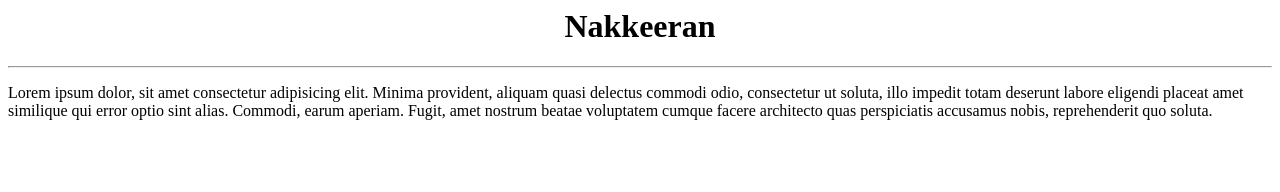
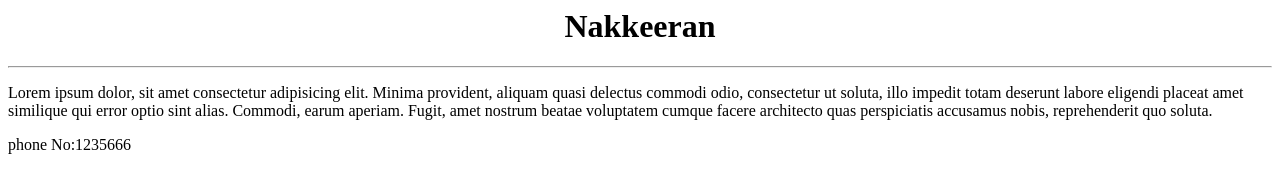
Before and after one commit to Kiranvvl/Team, a plain HTML site: page index.html in a window 1280 px wide. Drawn offline with Linux system fonts and the light colour scheme.

Commit message:
index.html file modified

```diff
--- a/index.html
+++ b/index.html
@@ -3,3 +3,5 @@
 </center>
 <hr/>
 <p>Lorem ipsum dolor, sit amet consectetur adipisicing elit. Minima provident, aliquam quasi delectus commodi odio, consectetur ut soluta, illo impedit totam deserunt labore eligendi placeat amet similique qui error optio sint alias. Commodi, earum aperiam. Fugit, amet nostrum beatae voluptatem cumque facere architecto quas perspiciatis accusamus nobis, reprehenderit quo soluta.</p>
+
+<p>phone No:1235666</p>
```
